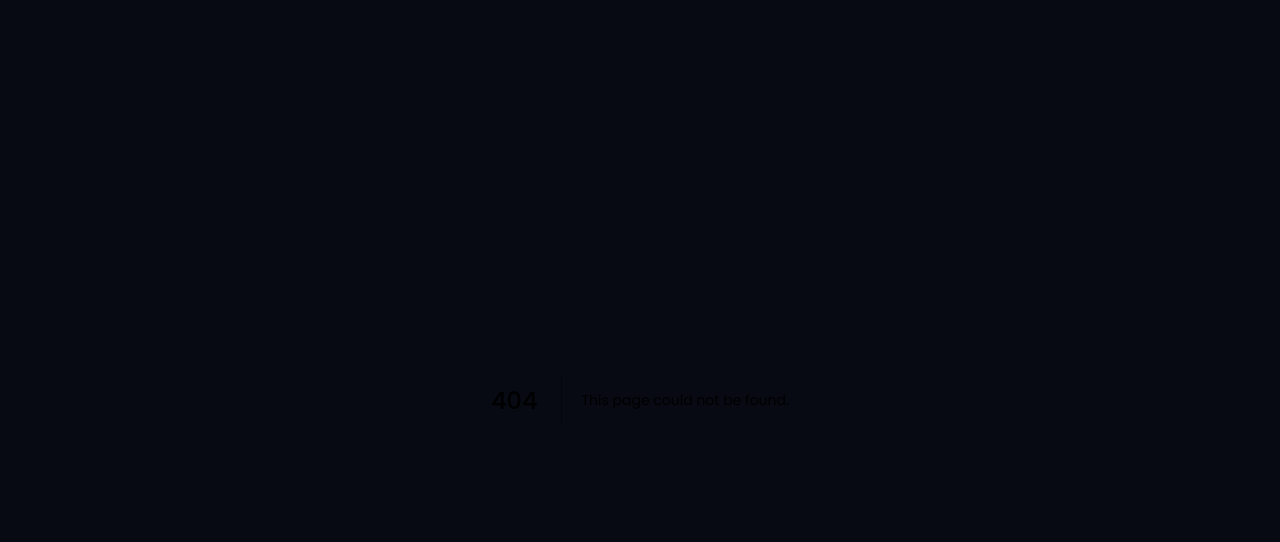
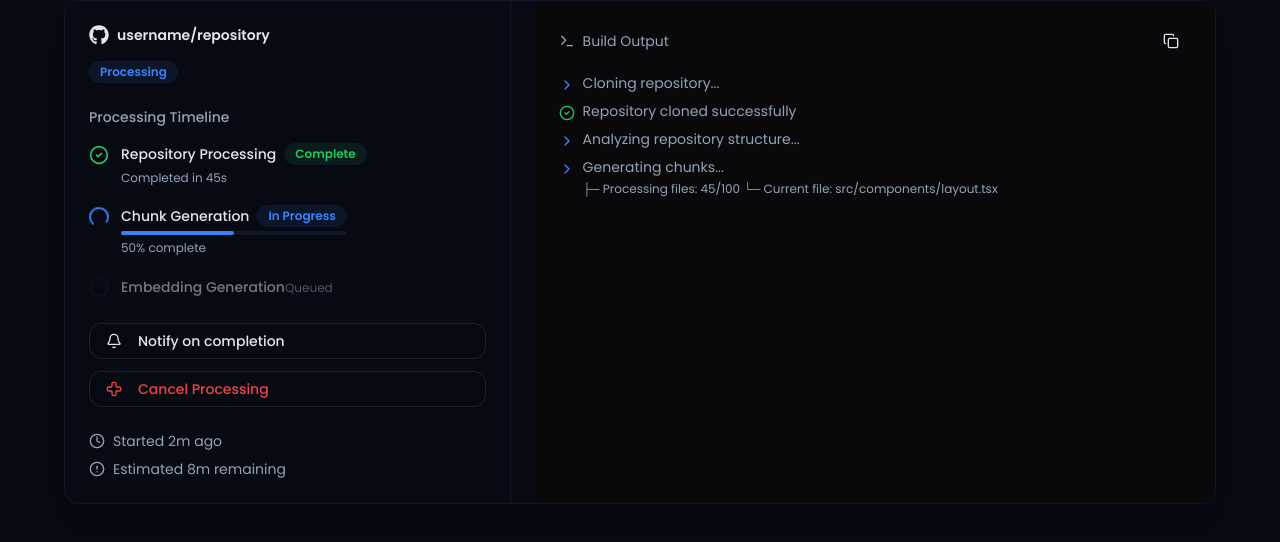
Before and after one commit to SinghAstra/UnderstandX, a Next.js app: page /processing/1 in a window 1280 px wide. Before the commit this address had no page. Shown: the top 542 px of the page. Built offline with nearby package versions, Linux system fonts and the light colour scheme.

Commit message:
Processing CT

```diff
--- /dev/null
+++ b/app/processing/[repositoryId]/page.tsx
@@ -0,0 +1,167 @@
+import { Icons } from "@/components/Icons";
+import { Badge } from "@/components/ui/badge";
+import { Button } from "@/components/ui/button";
+import {
+  AlertCircle,
+  BellIcon,
+  CheckCircle2,
+  ChevronRight,
+  Clock,
+  CopyIcon,
+  Cross,
+  TerminalIcon,
+} from "lucide-react";
+import React from "react";
+
+const RepositoryProcessingTerminal = () => {
+  return (
+    <div className="w-full max-w-6xl mx-auto">
+      {/* Main Split Container */}
+      <div className="grid grid-cols-5 gap-6 bg-background rounded-lg border shadow-xl overflow-hidden">
+        {/* Left Panel - Status Overview */}
+        <div className="col-span-2 border-r p-6 space-y-6">
+          {/* Repository Info */}
+          <div className="space-y-4">
+            <div className="flex items-center space-x-2">
+              <Icons.gitLogo className="w-5 h-5" />
+              <span className="text-sm font-semibold">username/repository</span>
+            </div>
+            <Badge variant="outline" className="bg-blue-500/10 text-blue-500">
+              Processing
+            </Badge>
+          </div>
+
+          {/* Status Timeline */}
+          <div className="space-y-4">
+            <h3 className="text-sm font-medium text-muted-foreground">
+              Processing Timeline
+            </h3>
+
+            {/* Completed Step */}
+            <div className="flex items-start space-x-3">
+              <CheckCircle2 className="w-5 h-5 text-green-500 mt-0.5" />
+              <div className="space-y-1">
+                <div className="flex items-center space-x-2">
+                  <span className="text-sm font-medium">
+                    Repository Processing
+                  </span>
+                  <Badge
+                    variant="outline"
+                    className="bg-green-500/10 text-green-500"
+                  >
+                    Complete
+                  </Badge>
+                </div>
+                <span className="text-xs text-muted-foreground">
+                  Completed in 45s
+                </span>
+              </div>
+            </div>
+
+            {/* Current Step */}
+            <div className="flex items-start space-x-3">
+              <div className="w-5 h-5 rounded-full border-2 border-blue-500 border-t-transparent animate-spin mt-0.5" />
+              <div className="space-y-1">
+                <div className="flex items-center space-x-2">
+                  <span className="text-sm font-medium">Chunk Generation</span>
+                  <Badge
+                    variant="outline"
+                    className="bg-blue-500/10 text-blue-500"
+                  >
+                    In Progress
+                  </Badge>
+                </div>
+                <div className="w-full bg-secondary rounded-full h-1">
+                  <div className="bg-blue-500 h-1 rounded-full w-1/2" />
+                </div>
+                <span className="text-xs text-muted-foreground">
+                  50% complete
+                </span>
+              </div>
+            </div>
+
+            {/* Pending Step */}
+            <div className="flex items-start space-x-3 opacity-50">
+              <div className="w-5 h-5 rounded-full border-2 border-muted mt-0.5" />
+              <div className="space-y-1">
+                <span className="text-sm font-medium">
+                  Embedding Generation
+                </span>
+                <span className="text-xs text-muted-foreground">Queued</span>
+              </div>
+            </div>
+          </div>
+
+          {/* Action Buttons */}
+          <div className="space-y-3">
+            <Button variant="outline" className="w-full justify-start">
+              <BellIcon className="mr-2 h-4 w-4" />
+              Notify on completion
+            </Button>
+            <Button
+              variant="outline"
+              className="w-full justify-start text-destructive"
+            >
+              <Cross className="mr-2 h-4 w-4" />
+              Cancel Processing
+            </Button>
+          </div>
+
+          {/* Processing Info */}
+          <div className="space-y-2">
+            <div className="flex items-center text-sm text-muted-foreground">
+              <Clock className="mr-2 h-4 w-4" />
+              Started 2m ago
+            </div>
+            <div className="flex items-center text-sm text-muted-foreground">
+              <AlertCircle className="mr-2 h-4 w-4" />
+              Estimated 8m remaining
+            </div>
+          </div>
+        </div>
+
+        {/* Right Panel - Terminal Output */}
+        <div className="col-span-3 bg-zinc-950 p-6">
+          <div className="flex items-center justify-between mb-4">
+            <div className="flex items-center space-x-2">
+              <TerminalIcon className="w-4 h-4 text-muted-foreground" />
+              <span className="text-sm text-muted-foreground">
+                Build Output
+              </span>
+            </div>
+            <Button variant="ghost" size="sm">
+              <CopyIcon className="w-4 h-4" />
+            </Button>
+          </div>
+
+          <div className="font-mono text-sm space-y-2 text-muted-foreground">
+            <div className="flex items-start space-x-2">
+              <ChevronRight className="w-4 h-4 mt-1 text-blue-500" />
+              <span>Cloning repository...</span>
+            </div>
+            <div className="flex items-start space-x-2">
+              <CheckCircle2 className="w-4 h-4 mt-1 text-green-500" />
+              <span>Repository cloned successfully</span>
+            </div>
+            <div className="flex items-start space-x-2">
+              <ChevronRight className="w-4 h-4 mt-1 text-blue-500" />
+              <span>Analyzing repository structure...</span>
+            </div>
+            <div className="flex items-start space-x-2">
+              <ChevronRight className="w-4 h-4 mt-1 text-blue-500" />
+              <div className="space-y-1">
+                <span>Generating chunks...</span>
+                <div className="text-xs">
+                  ├─ Processing files: 45/100 └─ Current file:
+                  src/components/layout.tsx
+                </div>
+              </div>
+            </div>
+          </div>
+        </div>
+      </div>
+    </div>
+  );
+};
+
+export default RepositoryProcessingTerminal;
```
